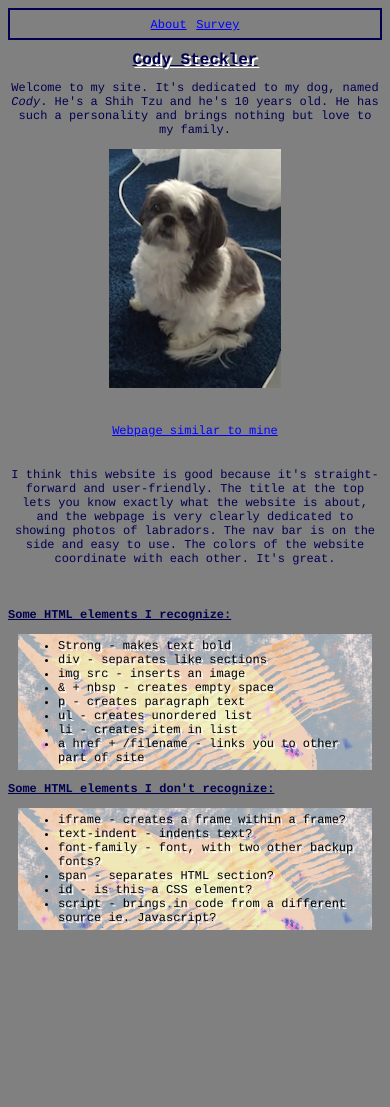
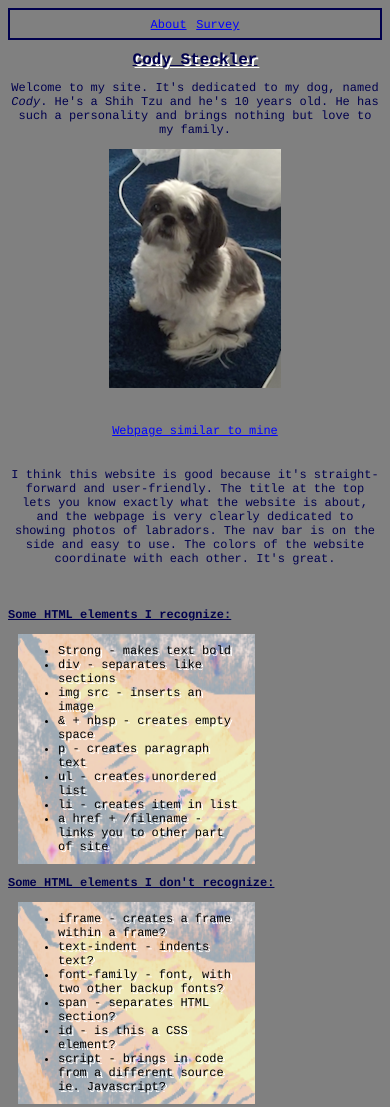
Before and after one commit to anamanda/anamanda.github.io, a plain HTML site: page index.html in a window 390 px wide. Before the commit the page ends 940 px from the top, so only its background shows below. Drawn offline with Linux system fonts and the light colour scheme.

Commit message:
Fix ul bg-image media query bug

```diff
--- a/styles.css
+++ b/styles.css
@@ -17,8 +17,10 @@ ul {
   background-size: 100%;
   background-repeat: no-repeat;
   font-family: Courier;
-  padding-top: 5px;
-  padding-bottom: 5px;
+  padding-top: 10px;
+  padding-bottom: 10px;
+  padding-right: 10px;
+  width: 50%;
 }
 
 p {
@@ -104,9 +106,17 @@ fieldset {
   }
 }
 
+@media screen and (max-width: 800px) {
+  ul {
+    background-size: 600px 600px;
+  }
+}
+
 @media screen and (max-width: 500px) {
   ul {
     font-size: 12px;
+    max-height: 320px;
+    background-size: 460px 460px;
   }
 }
 
```
